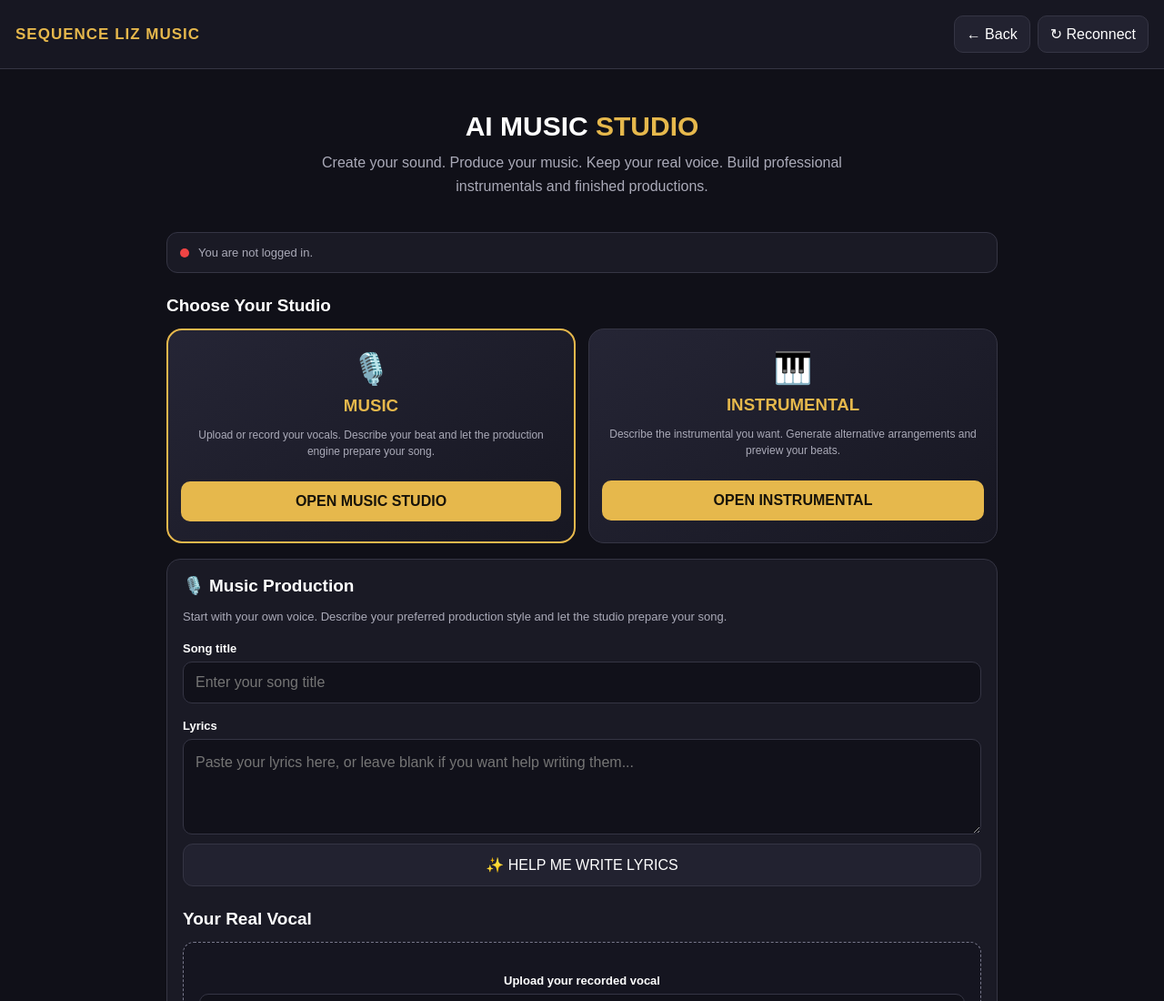
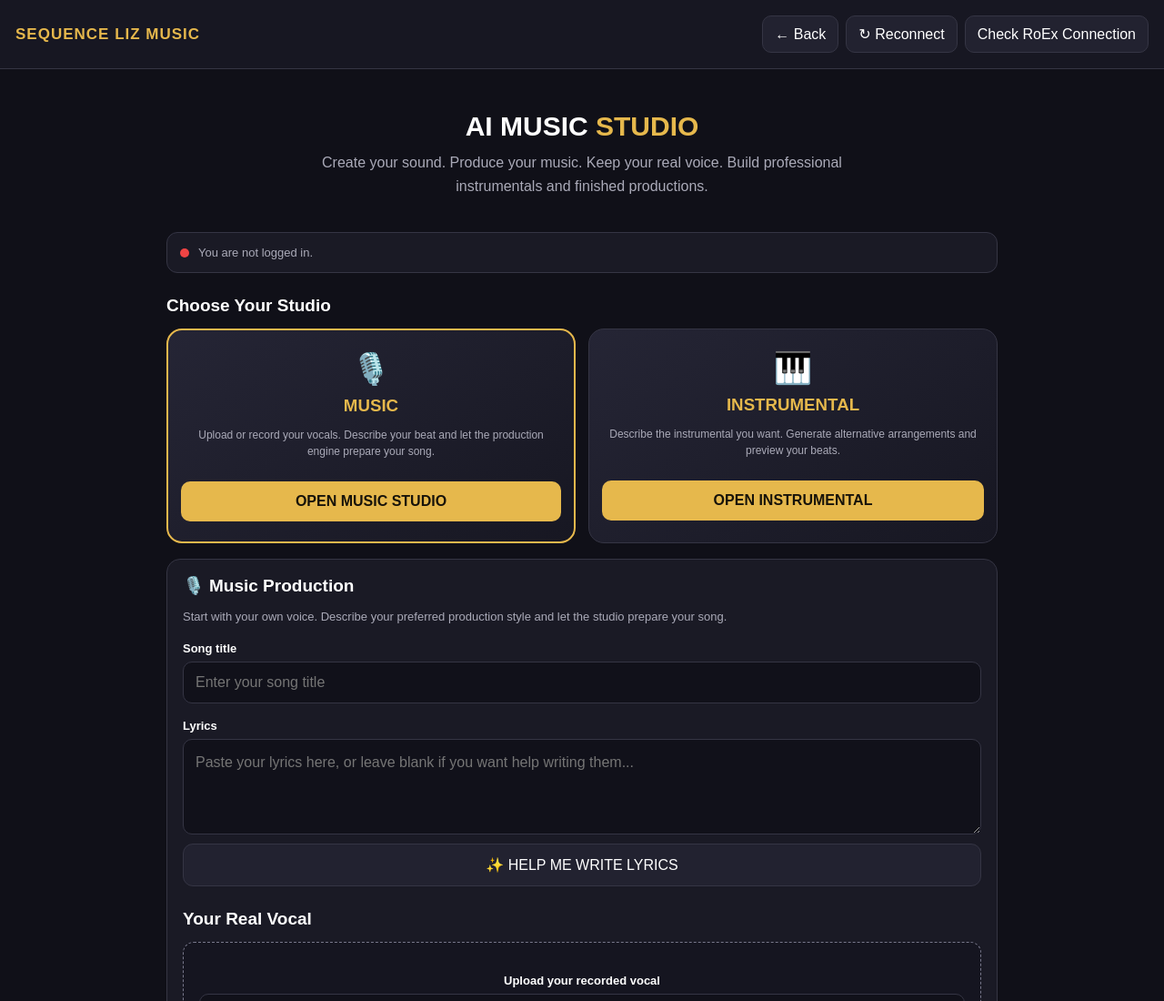
Before and after one commit to sequenceliz1/Sequence-Liz-music-, a plain HTML site: page ai-studio.html in a window 1280 px wide. Shown: the top 1100 px of the page at 91% size. Drawn offline with nearby package versions, Linux system fonts and the light colour scheme.

Commit message:
Add button to check RoEx connection

```diff
--- a/ai-studio.html
+++ b/ai-studio.html
@@ -347,6 +347,9 @@ footer {
 
     <button class="small-btn" id="reconnectButton" type="button">
       ↻ Reconnect
+    </button>
+    <button class="small-btn" id="roexCheckBtn" type="button">
+  Check RoEx Connection
     </button>
   </div>
 </header>
```
